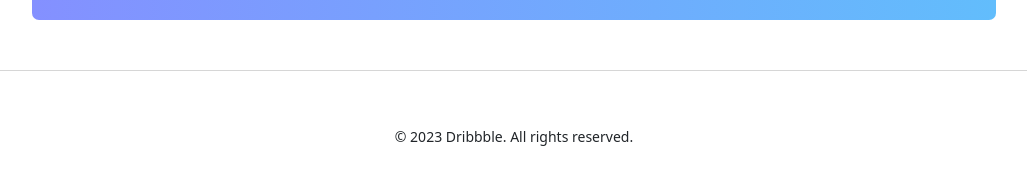
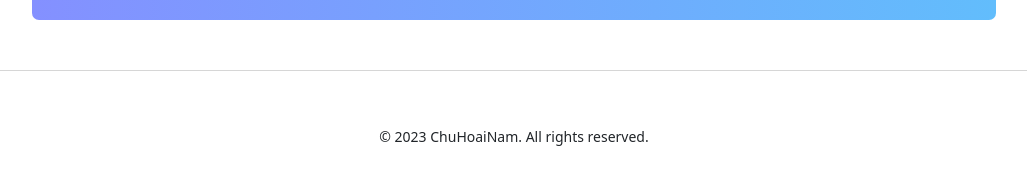
Before and after one commit to HoaiNam1511/portfolio, a React (Create React App) app: page / in a window 1280 px wide. Shown: the part 3330-3515 px from the top of the page, without its empty margins (126-1153 px from the left). Built offline with nearby package versions, Linux system fonts and the light colour scheme.

Commit message:
Change author

```diff
--- a/src/components/Contact/Contact.jsx
+++ b/src/components/Contact/Contact.jsx
@@ -160,7 +160,7 @@ function Contact() {
                 </div>
             </div>
             <div className={cx("author")}>
-                © 2023 Dribbble. All rights reserved.
+                © 2023 ChuHoaiNam. All rights reserved.
             </div>
         </div>
     );
```
